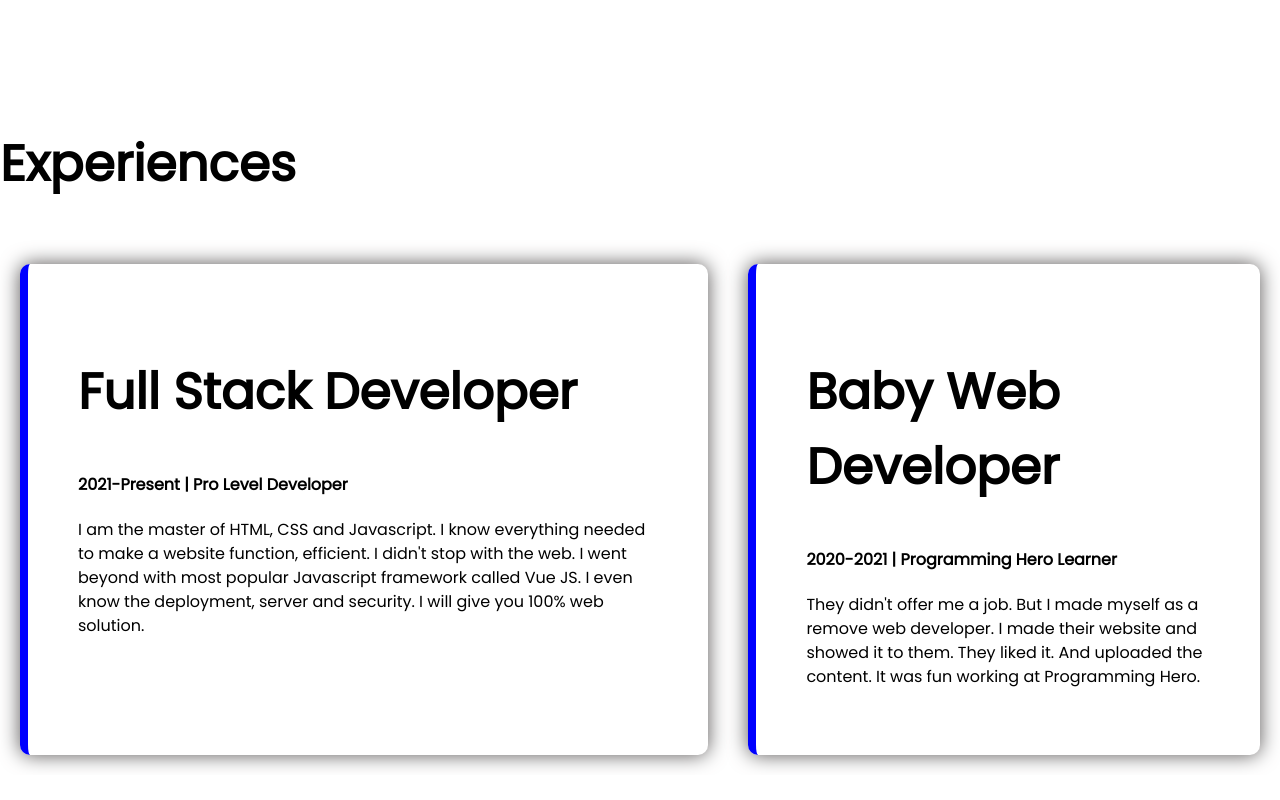
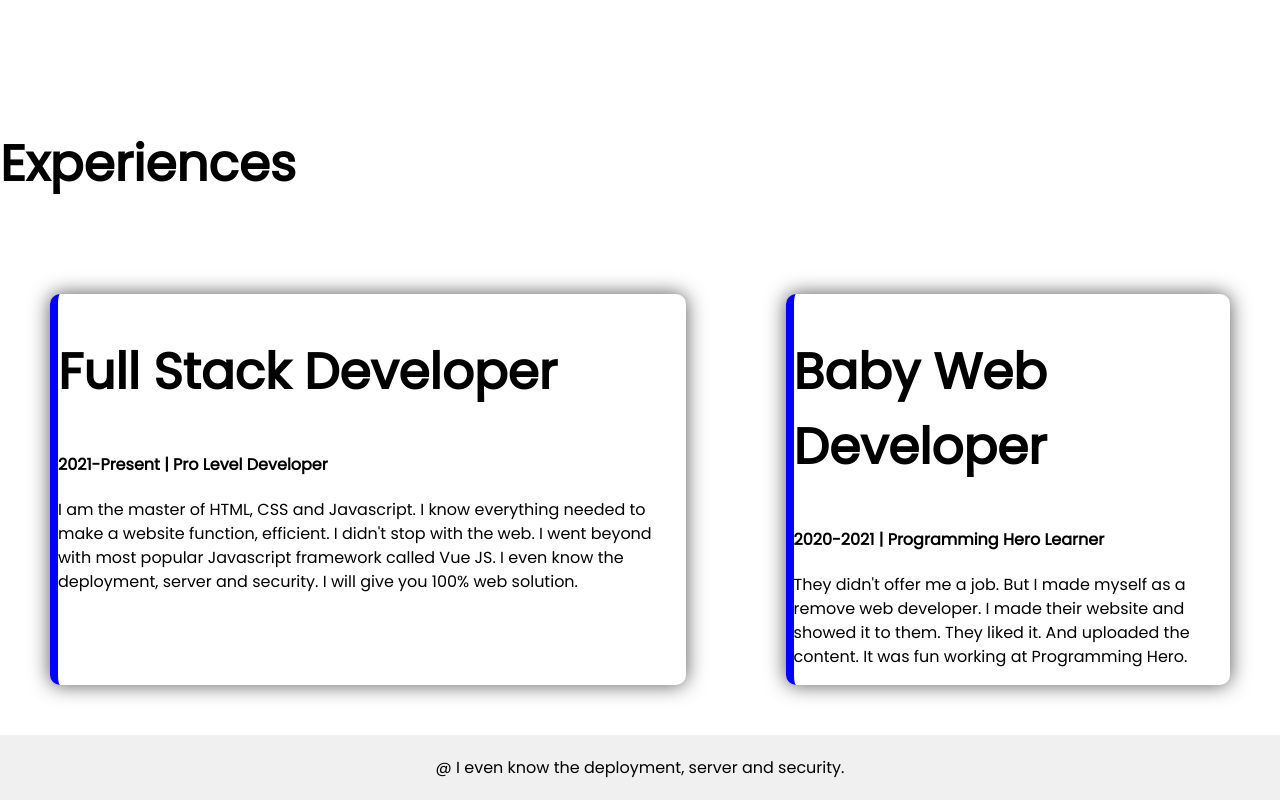
Before and after one commit to Sreedhar-roy/Developer-portfolio-website, a plain HTML site: page index.html in a window 1280 px wide. Shown: the part 1702-2502 px from the top of the page. Before the commit the page ends 2477 px from the top, so only its background shows below. Drawn offline with Linux system fonts and the light colour scheme.

Commit message:
last commit

```diff
--- a/index.html
+++ b/index.html
@@ -71,5 +71,8 @@
         </section>
     </main>
 </body>
+<footer class="main-footer">
+    @ I even know the deployment, server and security.
+</footer>
 
 </html>
--- a/style.css
+++ b/style.css
@@ -35,9 +35,15 @@ p{
     display: flex;
 }
 .content-box{
-   margin:20px;
-   padding: 50px;
+   margin:50px;
+   padding: 0 0 0 50 px;
    border-radius: 10px;
    border-left: 8px solid blue;
    box-shadow: 0px 0px 20px 0px rgb(87, 84, 84);
 }
+.main-footer{
+    background-color: rgb(241, 240, 240);
+    padding:20px;
+    margin:auto;
+    text-align: center;
+}
```
